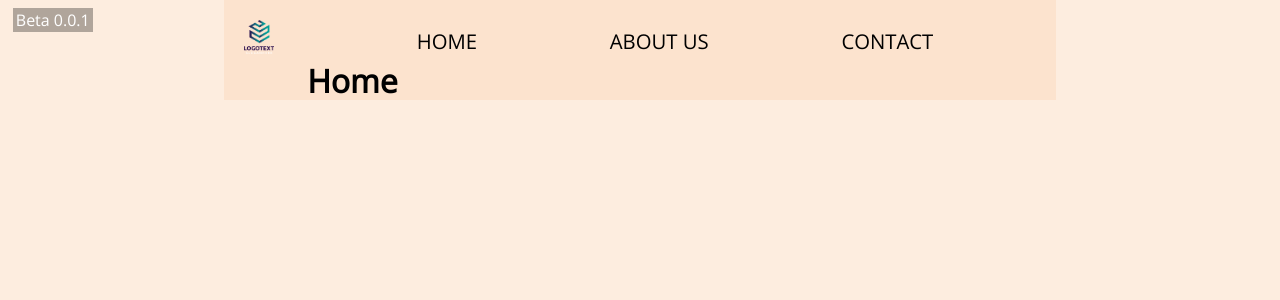
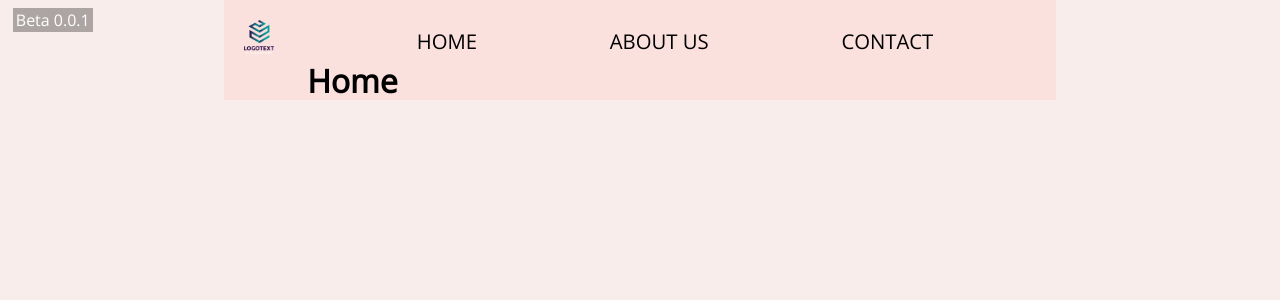
Before and after one commit to victor-lillo/plantzila-legacy, a Next.js app: page /Home in a window 1280 px wide. Shown: the top 300 px of the page. Built offline with nearby package versions, Linux system fonts and the light colour scheme.

Commit message:
'commit'

```diff
--- a/src/styles/globals.css
+++ b/src/styles/globals.css
@@ -26,7 +26,7 @@ body {
   flex-direction: column;
   justify-content: center;
   overflow-x: hidden;
-  background-color: #fdeddf;
+  background-color: #F8EDEB;
 }
 
 code {
@@ -56,7 +56,7 @@ a:active {
   margin-left: auto;
   margin-right: auto;
 
-  background-color: #fce3ce;
+  background-color: #FAE1DD;
 }
 
 .content {
```
